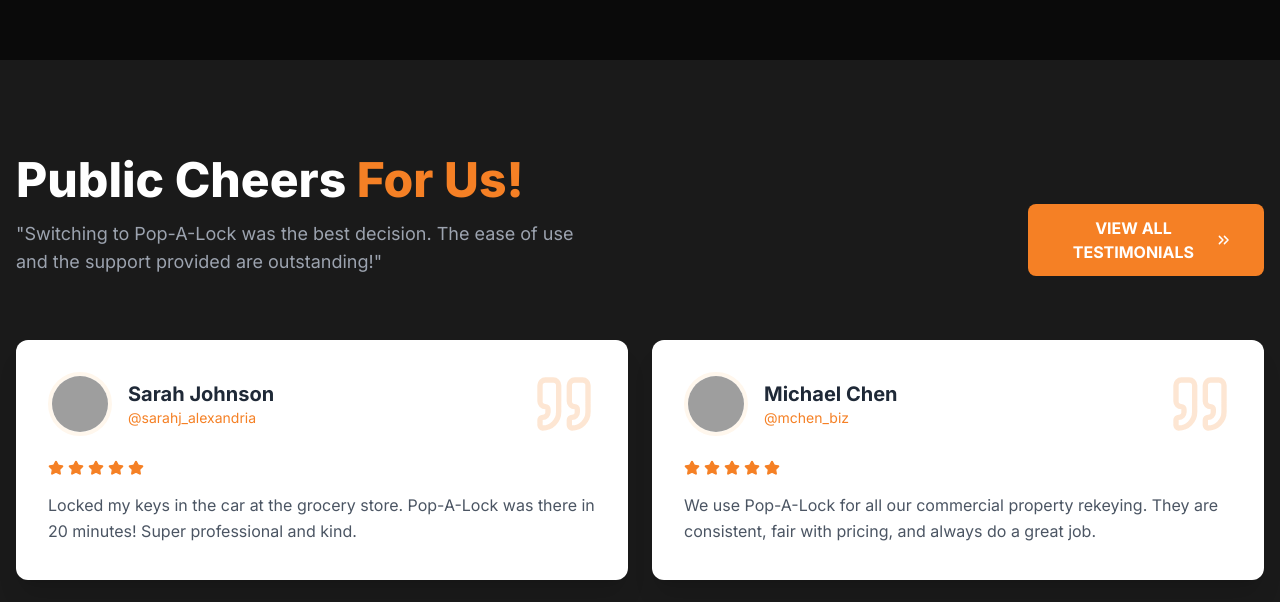
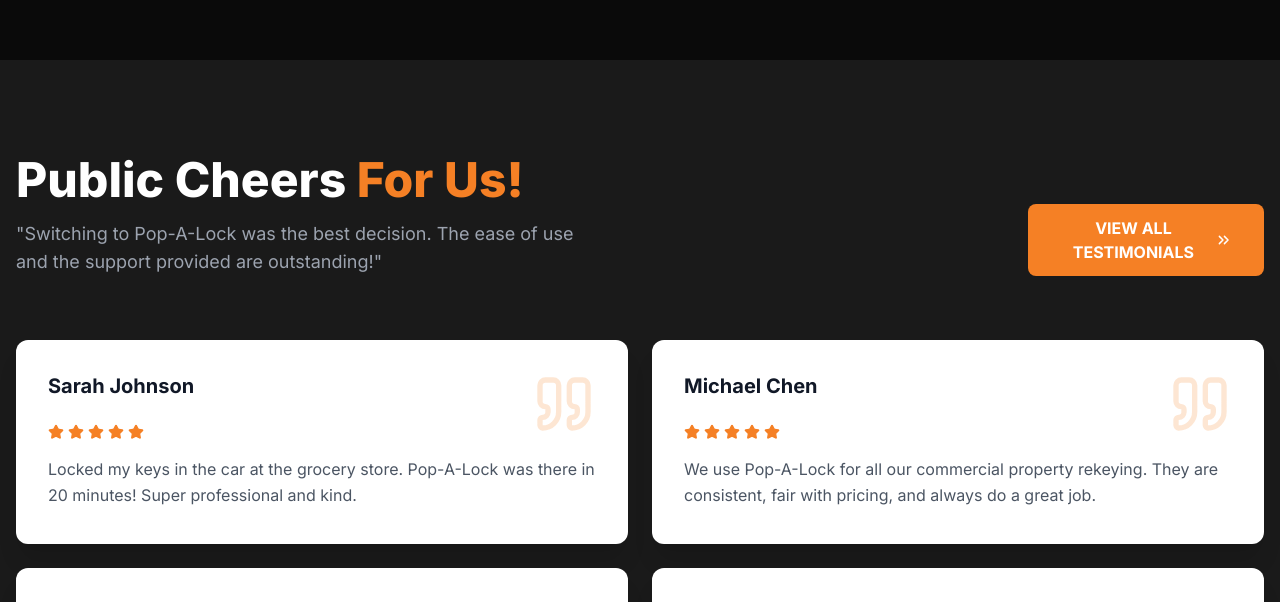
Before and after one commit to Founditmarketing/pop-a-lock, a React (Vite) app: page / in a window 1280 px wide. Shown: the part 2153-2755 px from the top of the page. Built offline with nearby package versions, Linux system fonts and the light colour scheme; grey boxes are pictures that could not be loaded.

Commit message:
Update standard business hours and purge placeholder review imagery

```diff
--- a/components/Footer.tsx
+++ b/components/Footer.tsx
@@ -73,16 +73,8 @@
                 <span className="text-white font-semibold">24/7</span>
               </li>
               <li className="flex justify-between">
-                <span>Mon - Fri</span>
-                <span>8:00 AM - 6:00 PM</span>
-              </li>
-              <li className="flex justify-between">
-                <span>Saturday</span>
-                <span>9:00 AM - 3:00 PM</span>
-              </li>
-              <li className="flex justify-between">
-                <span>Sunday</span>
-                <span>Closed</span>
+                <span>Everyday</span>
+                <span>7:00 AM - 9:00 PM</span>
               </li>
             </ul>
           </div>
--- a/components/Header.tsx
+++ b/components/Header.tsx
@@ -33,11 +33,7 @@
           <div className="hidden md:flex items-center gap-6 font-medium">
              <div className="flex items-center gap-2">
                 <Clock size={14} className="text-white" />
-                <span>Mon-Fri: 8am-6pm</span>
-             </div>
-             <div className="flex items-center gap-2">
-                <Clock size={14} className="text-white" />
-                <span>Sat: 9am-3pm</span>
+                <span>Everyday: 7am-9pm</span>
              </div>
           </div>
         </div>
@@ -118,7 +114,7 @@
             <div className="flex flex-col p-4 space-y-4">
               <div className="text-sm text-gray-500 pb-2 border-b border-gray-100 mb-2">
                 <p className="flex items-center gap-2 mb-1"><MapPin size={12}/> Alexandria, LA</p>
-                <p className="flex items-center gap-2"><Clock size={12}/> Mon-Fri 8am-6pm</p>
+                <p className="flex items-center gap-2"><Clock size={12}/> Everyday 7am-9pm</p>
               </div>
 
               <Link to="/" className="text-gray-800 font-semibold text-lg py-2 border-b border-gray-100" onClick={() => setMobileMenuOpen(false)}>Home</Link>
--- a/components/Reviews.tsx
+++ b/components/Reviews.tsx
@@ -33,16 +33,8 @@
               <div className="bg-white rounded-xl p-8 shadow-xl text-gray-800 relative group hover:-translate-y-1 transition-transform duration-300 border-b-4 border-transparent hover:border-pop-orange">
                 <Quote className="absolute top-8 right-8 text-pop-orange/20 w-16 h-16 group-hover:text-pop-orange/40 transition-colors group-hover:scale-110 transform duration-300" />
 
-                <div className="flex items-center gap-4 mb-6">
-                  <img
-                    src={review.avatar}
-                    alt={review.name}
-                    className="w-16 h-16 rounded-full object-cover border-4 border-orange-50 group-hover:border-pop-orange/20 transition-colors"
-                  />
-                  <div>
-                    <h3 className="font-bold text-xl">{review.name}</h3>
-                    <p className="text-pop-orange font-medium text-sm">{review.handle}</p>
-                  </div>
+                <div className="mb-6">
+                  <h3 className="font-bold text-xl text-gray-900">{review.name}</h3>
                 </div>
 
                 <div className="flex gap-1 mb-4">
```
